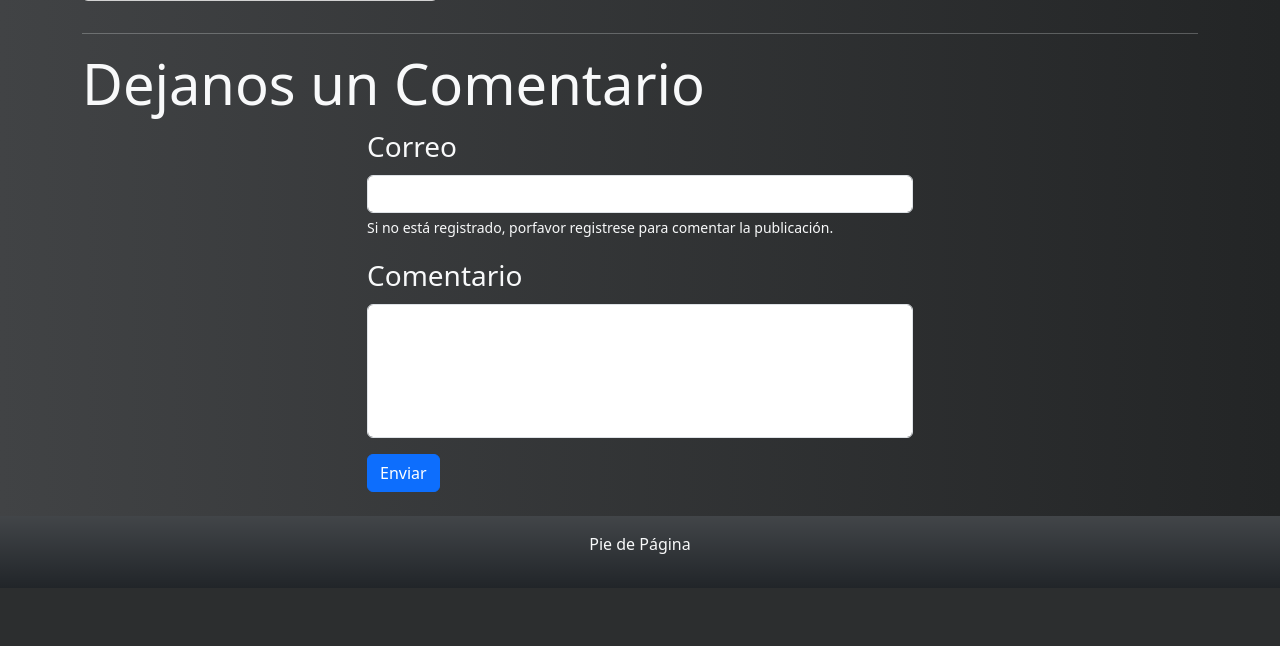
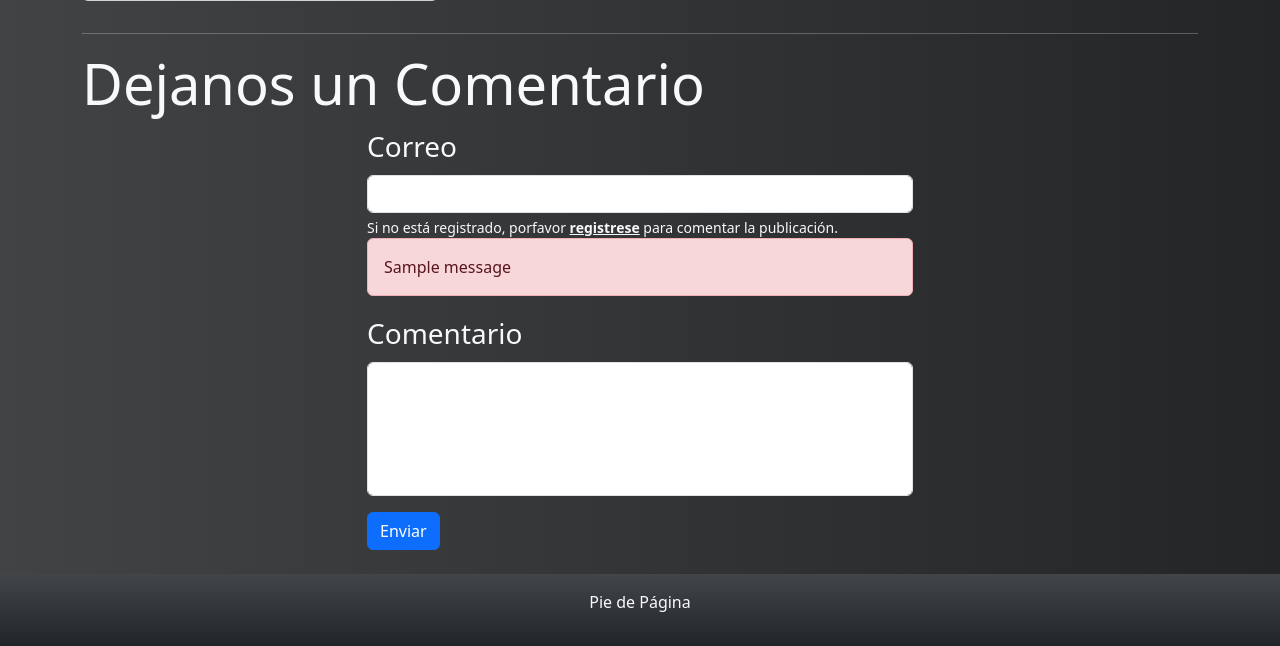
Before and after one commit to imhsi17/blog, a Django app: page /publicacion/5 in a window 1280 px wide. Shown: the part 1782-2428 px from the top of the page. Before the commit the page ends 2336 px from the top, so only its background shows below. Run offline with Django 5.2, Linux system fonts and the light colour scheme; data comes from the database, SQL or seed files in the repository; both versions use the stored data as it was after the commit; one stand-in notice (Sample message) is shown.

Commit message:
Se dio funcionalidad al formulario de comentarios.

```diff
--- a/main_blog/templates/publicacion.html
+++ b/main_blog/templates/publicacion.html
@@ -65,7 +65,7 @@ Públicación | {{ publicacion.titulo }}
 <div class="container">
     <hr class="text-light">
 </div>
-<div class="container">
+<div class="container" id="comentario">
     <div class="row text-light">
         <h1 class="display-4">Dejanos un Comentario</h1>
     </div>
@@ -82,7 +82,14 @@ Públicación | {{ publicacion.titulo }}
                 <div class="mb-3">
                     <label for="exampleInputEmail1" class="form-label fs-3">Correo</label>
                     <input type="email" name="correo" class="form-control" id="exampleInputEmail1" aria-describedby="emailHelp">
-                    <div id="emailHelp" class="form-text text-light">Si no está registrado, porfavor registrese para comentar la publicación.</div>
+                    <div id="emailHelp" class="form-text text-light">
+                        Si no está registrado, porfavor <a href="/registro/" class="alert-link">registrese</a> para comentar la publicación.
+                    </div>
+                    {% for message in messages %}
+                    <div class="alert alert-danger" role="alert">
+                        {{message}}
+                    </div>
+                    {% endfor %}
                 </div>
                 {% endif %}
                 <div class="mb-3">
--- a/main_blog/views.py
+++ b/main_blog/views.py
@@ -1,5 +1,6 @@
 from django.shortcuts import render, redirect
 from django.core.validators import validate_email
+from django.contrib import messages
 from .models import Publicacion, Categoria, Lector, ComentarioAutor, ComentarioLector
 
 # Create your views here.
@@ -38,10 +39,8 @@ def publicacion(request, id_publicacion):
     try:
         publicacion = Publicacion.objects.get(pk=id_publicacion, estado=True)
         categoria_publicacion = publicacion.categoria
-
         otras_publicaciones = Publicacion.objects.filter(categoria=categoria_publicacion,
                                                          estado=True).exclude(pk=id_publicacion).order_by('-fecha_publicacion')[:3]
-
         categorias = Categoria.objects.filter(estado=True).order_by('-fecha_registro')
 
         context = {
@@ -61,22 +60,31 @@ def publicacion(request, id_publicacion):
 
             return render(request, 'publicacion.html', context)
 
-        elif request.method=='POST':
+        if request.method=='POST':
             correo = request.POST['correo']
             comentario = request.POST['comentario']
-            lector = Lector.objects.filter(correo=correo)
-            if lector:
+
+            try:
+                lector = Lector.objects.get(correo=correo)
+                print('Todo correcto')
                 comentario_lector = ComentarioLector(
                     contenido = comentario,
-                    autor = lector,
+                    lector = lector,
                     publicacion = publicacion
                 )
                 comentario_lector.save()
                 return render(request, 'publicacion.html', context)
 
+            except Lector.DoesNotExist:
+
+                messages.error(request, 'Correo inválido. Registrese para publicar comentarios.')
+                print('Hubo un error')
+                return redirect(f'/publicacion/{id_publicacion}')
 
         return render(request, 'publicacion.html', context)
+
     except Publicacion.DoesNotExist:
+
         return render(request, 'error.html')
 
 def registro_lector(request):
```
Also changed, not shown: db.sqlite3.
